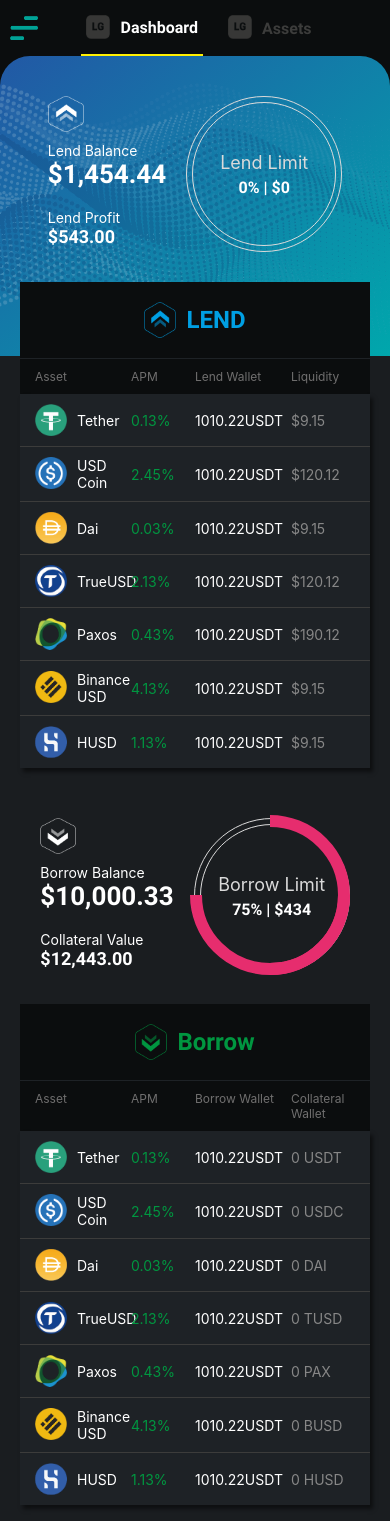
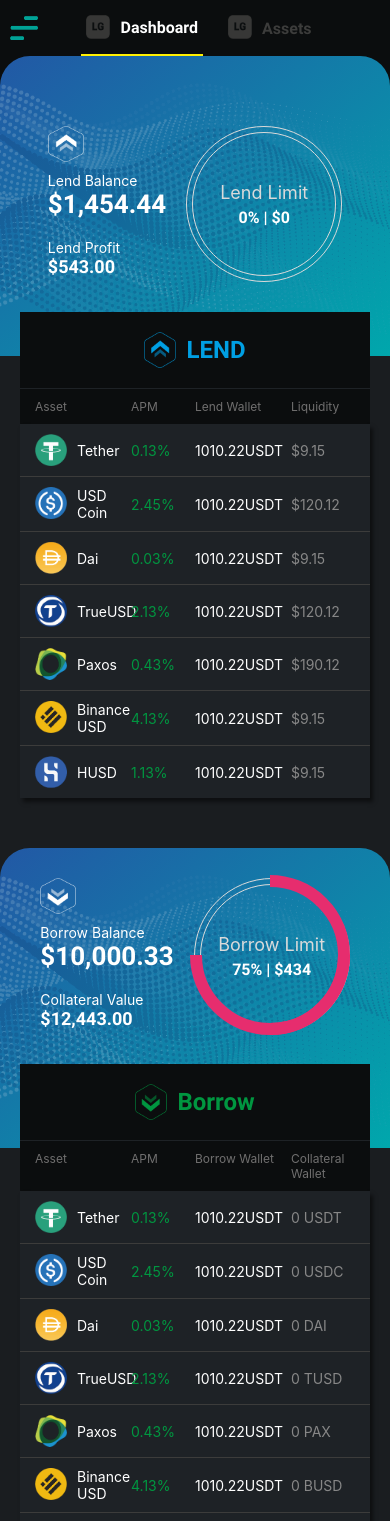
Before and after one commit to mfornella7/Defi-frontend, a React (Create React App) app: page /defi in a window 390 px wide. Shown: the top 1521 px of the page. Built offline with nearby package versions, Linux system fonts and the light colour scheme; what react-router-redux would draw is missing.

Commit message:
fixed mobile view issue in home page

```diff
--- a/src/routes/Home/Home.js
+++ b/src/routes/Home/Home.js
@@ -123,6 +123,9 @@
           </div>
           </div>
           <div className="half-block">
+            <div className="gradient-back mobile-back">
+              <img src={Img_Background} className="img_bg" alt=""/>
+            </div>
             <div className="balance-block">
                 <div className="balance-detail">
                   <img src={Img_BorrowBalance} alt = ""/>
--- a/src/routes/Home/Home.scss
+++ b/src/routes/Home/Home.scss
@@ -83,11 +83,18 @@
                 width: 100%;
                 margin-bottom: 50px;
             }
+            .mobile-back {
+                @include responsive(desktop, laptop) {
+                    display: none;
+                }
+                margin-left: -20px;
+            }
             .balance-block {
                 display: flex;
                 flex-direction: row;
                 @include responsive(mobile) {
                     margin: 0 auto;
+                    margin-top: 30px;
                 }
                 .balance-detail {
                     display: flex;
```
